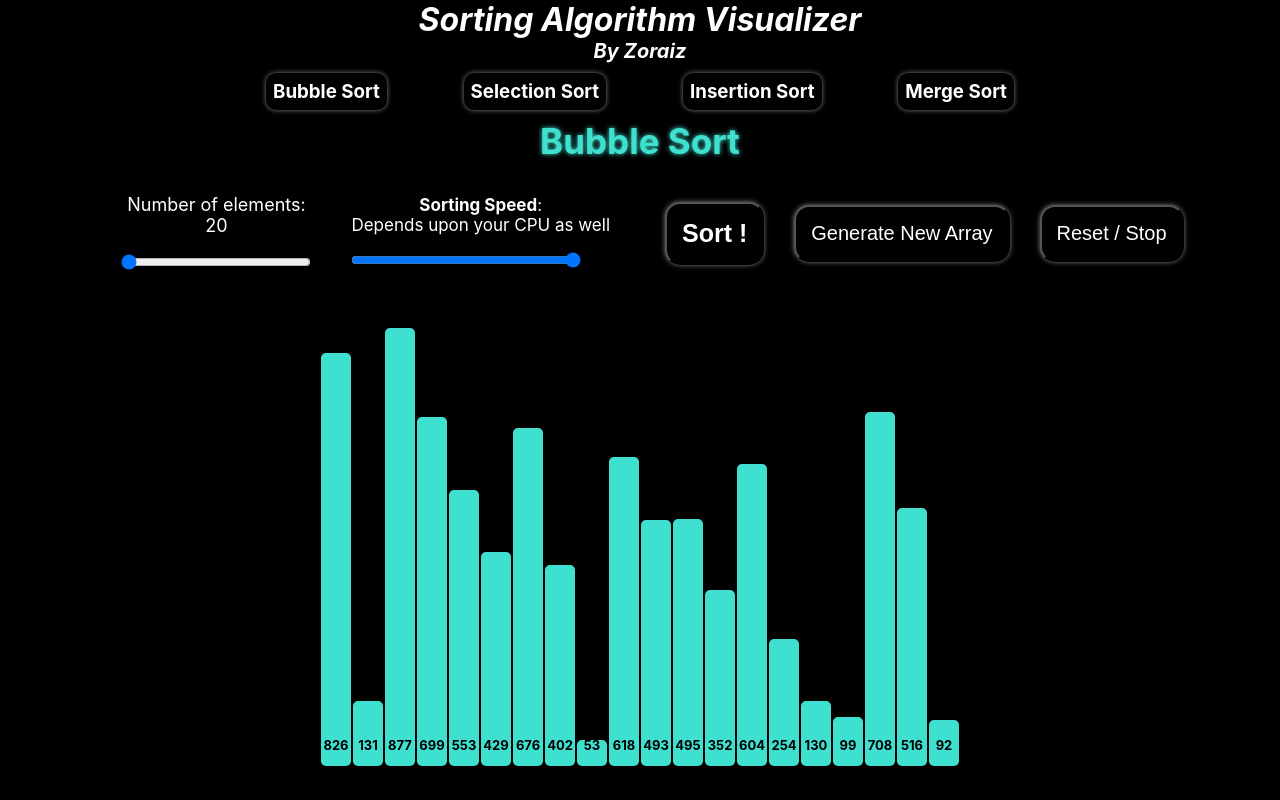
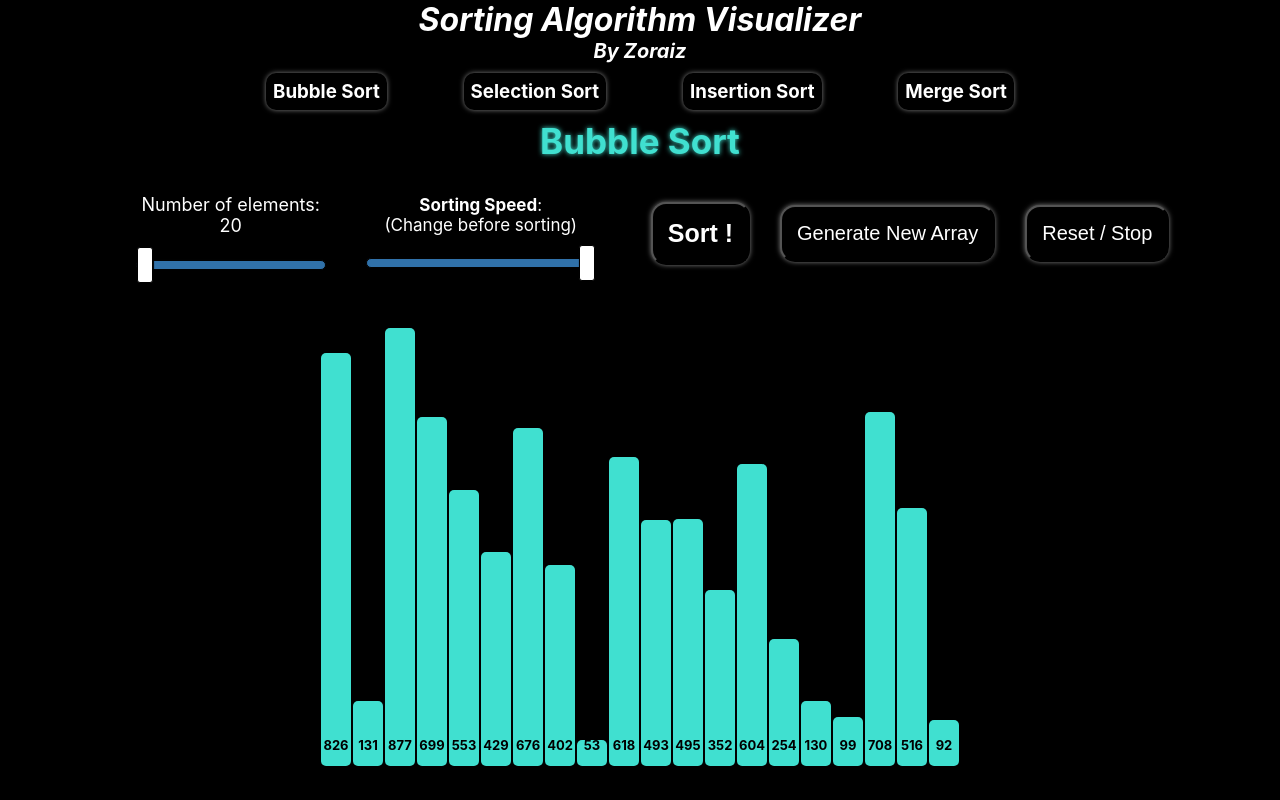
Before and after one commit to TheZoraiz/React---Sorting-Visualizer, a React (Create React App) app: page / in a window 1280 px wide. Built offline with nearby package versions, Linux system fonts and the light colour scheme.

Commit message:
range bar css

```diff
--- a/src/App.css
+++ b/src/App.css
@@ -32,7 +32,7 @@
 }
 
 #range:hover, #rangeSpeed:hover {
-  box-shadow: 0 0 5px 5px white;
+  box-shadow: 0 0 5px 5px #3071a9;
 }
 
 #rangeSpeed {
--- a/src/components/Array.css
+++ b/src/components/Array.css
@@ -77,3 +77,119 @@
   color: rgb(255, 57, 57);
   font-weight: bold;
 }
+
+/* Custom Input range styling */
+
+input[type=range] {
+  -webkit-appearance: none; /* Hides the slider so that custom slider can be made */
+  width: 100%; /* Specific width is required for Firefox. */
+  background: transparent; /* Otherwise white in Chrome */
+}
+
+input[type=range]::-webkit-slider-thumb {
+  -webkit-appearance: none;
+}
+
+input[type=range]:focus {
+  outline: none; /* Removes the blue border. You should probably do some kind of focus styling for accessibility reasons though. */
+}
+
+input[type=range]::-ms-track {
+  width: 100%;
+  cursor: pointer;
+
+  /* Hides the slider so custom styles can be added */
+  background: transparent;
+  border-color: transparent;
+  color: transparent;
+}
+
+
+/* Special styling for WebKit/Blink */
+input[type=range]::-webkit-slider-thumb {
+  -webkit-appearance: none;
+  border: 1px solid #000000;
+  height: 36px;
+  width: 16px;
+  border-radius: 3px;
+  background: #ffffff;
+  cursor: pointer;
+  margin-top: -14px; /* You need to specify a margin in Chrome, but in Firefox and IE it is automatic */
+  box-shadow: 1px 1px 1px #000000, 0px 0px 1px #0d0d0d; /* Add cool effects to your sliders! */
+}
+
+/* All the same stuff for Firefox */
+input[type=range]::-moz-range-thumb {
+  box-shadow: 1px 1px 1px #000000, 0px 0px 1px #0d0d0d;
+  border: 1px solid #000000;
+  height: 36px;
+  width: 16px;
+  border-radius: 3px;
+  background: #ffffff;
+  cursor: pointer;
+}
+
+/* All the same stuff for IE */
+input[type=range]::-ms-thumb {
+  box-shadow: 1px 1px 1px #000000, 0px 0px 1px #0d0d0d;
+  border: 1px solid #000000;
+  height: 36px;
+  width: 16px;
+  border-radius: 3px;
+  background: #ffffff;
+  cursor: pointer;
+}
+
+/* Track */
+
+input[type=range]::-webkit-slider-runnable-track {
+  width: 100%;
+  height: 10px;
+  cursor: pointer;
+  box-shadow: 1px 1px 1px #000000, 0px 0px 1px #0d0d0d;
+  background: #3071a9;
+  border-radius: 5px;
+  border: 0.2px solid #010101;
+}
+
+input[type=range]:focus::-webkit-slider-runnable-track {
+  background: #367ebd;
+}
+
+input[type=range]::-moz-range-track {
+  width: 100%;
+  height: 10px;
+  cursor: pointer;
+  box-shadow: 1px 1px 1px #000000, 0px 0px 1px #0d0d0d;
+  background: #3071a9;
+  border-radius: 5px;
+  border: 0.2px solid #010101;
+}
+
+input[type=range]::-ms-track {
+  width: 100%;
+  height: 10px;
+  cursor: pointer;
+  background: transparent;
+  border-color: transparent;
+  border-width: 16px 0;
+  color: transparent;
+}
+input[type=range]::-ms-fill-lower {
+  background: #2a6495;
+  border: 0.2px solid #010101;
+  border-radius: 5px;
+  box-shadow: 1px 1px 1px #000000, 0px 0px 1px #0d0d0d;
+}
+input[type=range]:focus::-ms-fill-lower {
+  background: #3071a9;
+}
+input[type=range]::-ms-fill-upper {
+  background: #3071a9;
+  border: 0.2px solid #010101;
+  border-radius: 5px;
+  box-shadow: 1px 1px 1px #000000, 0px 0px 1px #0d0d0d;
+}
+input[type=range]:focus::-ms-fill-upper {
+  background: #367ebd;
+}
--- a/src/components/Array.js
+++ b/src/components/Array.js
@@ -324,7 +324,7 @@
                     <input
                         id='range'
                         type='range'
-                        min={20} max={200}
+                        min={20} max={150}
                         value={rangeVal}
                         onChange={changeVal}
                     />
@@ -332,7 +332,7 @@
                 </div>
 
                  <div style={{margin: '0 40px'}}>
-                    <p style={{fontSize: 17, textAlign: 'center'}}><b>Sorting Speed</b>:<br></br> Depends upon your CPU as well</p>
+                    <p style={{fontSize: 17, textAlign: 'center'}}><b>Sorting Speed</b>:<br></br> (Change before sorting)</p>
                     <input
                         id='rangeSpeed'
                         type='range'
```
Lines whose indentation alone changed are shown as unchanged.
